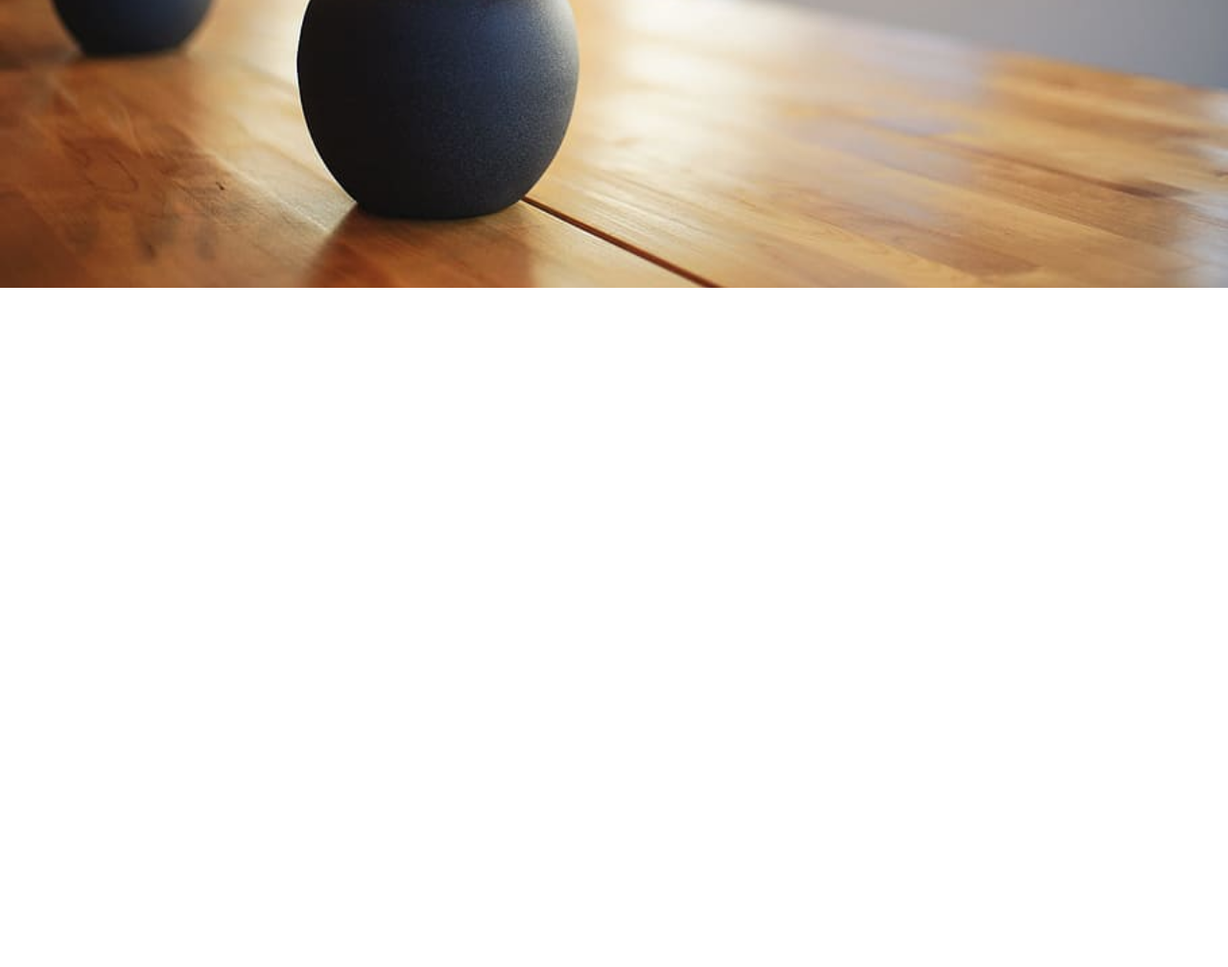
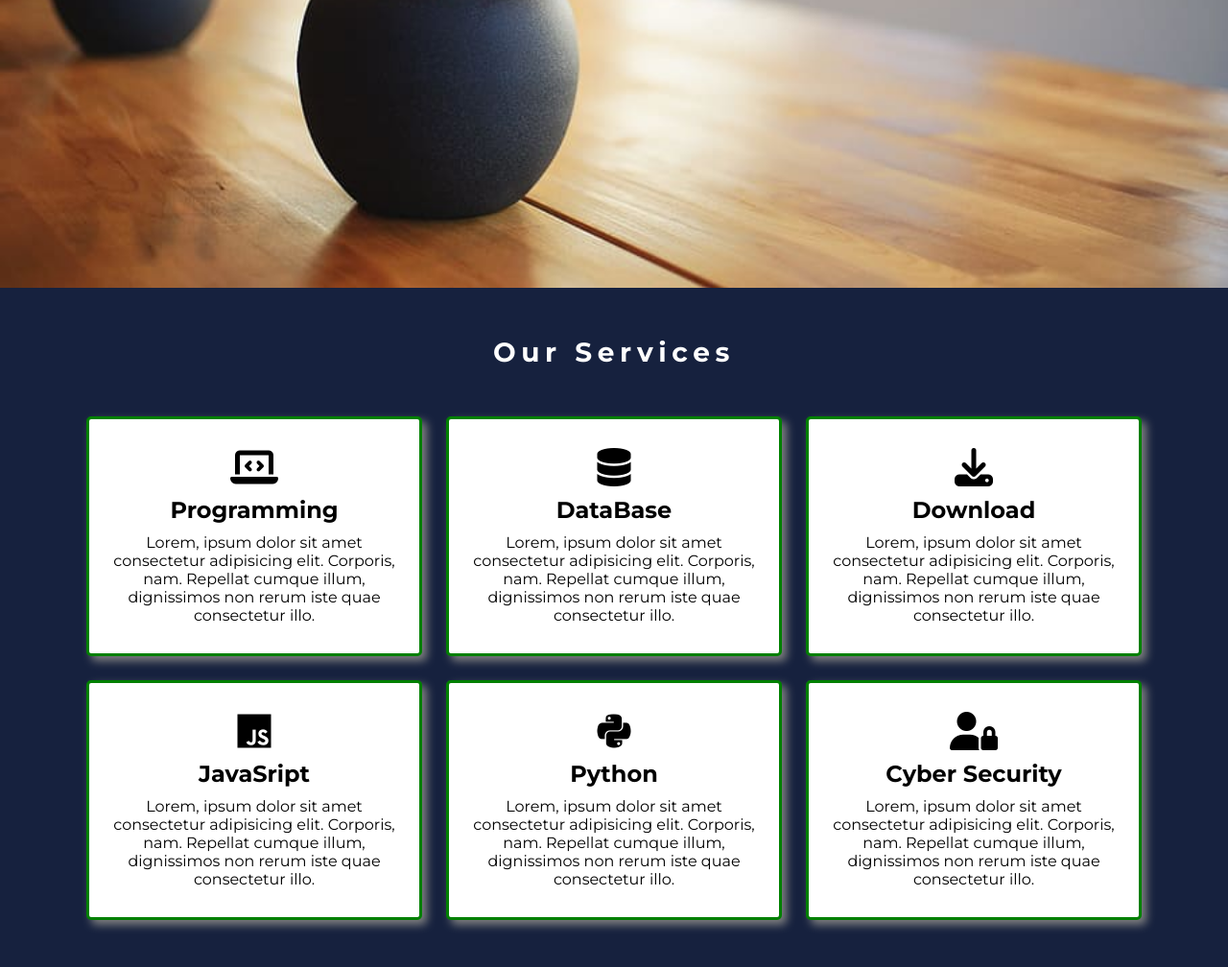
Before and after one commit to itz-deen/Responsive-Website-html-css, a plain HTML site: page index.html in a window 1280 px wide. Shown: the part 500-1508 px from the top of the page at 96% size. Before the commit the page ends 800 px from the top, so only its background shows below. Drawn offline with Linux system fonts and the light colour scheme.

Commit message:
first section of main tag code

```diff
--- a/index.html
+++ b/index.html
@@ -29,5 +29,68 @@
 
     </header>
 
+    <!-- first Section code start here  -->
+
+    <main>
+        <section id="first-section">
+
+            <h2 class="title">Our Services</h2>
+
+            <div id="service-parent">
+
+                <div class="single-service">
+                    <i class="fa-solid fa-laptop-code"></i>
+                    <h2>Programming</h2>
+                    <p>Lorem, ipsum dolor sit amet consectetur adipisicing elit. Corporis, nam. Repellat cumque illum, dignissimos non rerum iste quae consectetur illo.</p>
+
+
+                </div>
+                <div class="single-service">
+                    <i class="fa-solid fa-database"></i>
+                    <h2>DataBase</h2>
+                    <p>Lorem, ipsum dolor sit amet consectetur adipisicing elit. Corporis, nam. Repellat cumque illum, dignissimos non rerum iste quae consectetur illo.</p>
+
+
+
+
+                </div>
+                <div class="single-service">
+                    <i class="fa-solid fa-download"></i>
+                    <h2>Download</h2>
+                    <p>Lorem, ipsum dolor sit amet consectetur adipisicing elit. Corporis, nam. Repellat cumque illum, dignissimos non rerum iste quae consectetur illo.</p>
+
+
+
+                </div>
+                <div class="single-service">
+                    <i class="fa-brands fa-js"></i>
+                    <h2>JavaSript</h2>
+                    <p>Lorem, ipsum dolor sit amet consectetur adipisicing elit. Corporis, nam. Repellat cumque illum, dignissimos non rerum iste quae consectetur illo.</p>
+
+
+
+                </div>
+                <div class="single-service">
+                    <i class="fa-brands fa-python"></i>
+                    <h2>Python</h2>
+                    <p>Lorem, ipsum dolor sit amet consectetur adipisicing elit. Corporis, nam. Repellat cumque illum, dignissimos non rerum iste quae consectetur illo.</p>
+
+
+
+                </div>
+                <div class="single-service">
+                    <i class="fa-solid fa-user-lock"></i>
+                    <h2>Cyber Security</h2>
+                    <p>Lorem, ipsum dolor sit amet consectetur adipisicing elit. Corporis, nam. Repellat cumque illum, dignissimos non rerum iste quae consectetur illo.</p>
+
+
+
+
+                </div>
+            </div>
+
+        </section>
+    </main>
+
 </body>
 </html>
--- a/style.css
+++ b/style.css
@@ -104,3 +104,63 @@ header{
     background-position: center;
 
 }
+
+/* service area code  */
+
+#first-section{
+    background-color: #16213e;
+    padding-bottom: 100px;
+}
+
+.title{
+
+    text-align: center;
+    color: white;
+    padding: 50px 0px;
+    letter-spacing: 0.2em ;
+     font-size:28px ;
+
+}
+
+#service-parent{
+    width: 1100px;
+    margin: auto;
+    display: grid;
+    grid-template-columns: repeat(3, 1fr);
+    grid-gap: 25px;
+
+}
+.single-service{
+    background-color: white;
+    text-align: center;
+    padding: 30px 20px;
+    border-radius: 5px;
+    border: 3px solid green;
+    box-shadow: 5px 5px 10px gray;
+
+}
+.single-service i {
+    font-size: 40px;
+}
+.single-service h2 {
+    margin: 10px;
+}
+
+
+@media only screen and (max-width: 688px) {
+    #service-parent{
+        display: grid;
+        grid-template-columns: repeat(1, 1fr);
+        grid-gap: 10px;
+        width: 100%;
+    }
+}
+
+@media only screen and (min-width: 689px) and (max-width:1099px){
+     #service-parent{
+        display: grid;
+        grid-template-columns: repeat(2, 1fr);
+        grid-gap: 20px;
+        width: 100%;
+    }
+}
```
